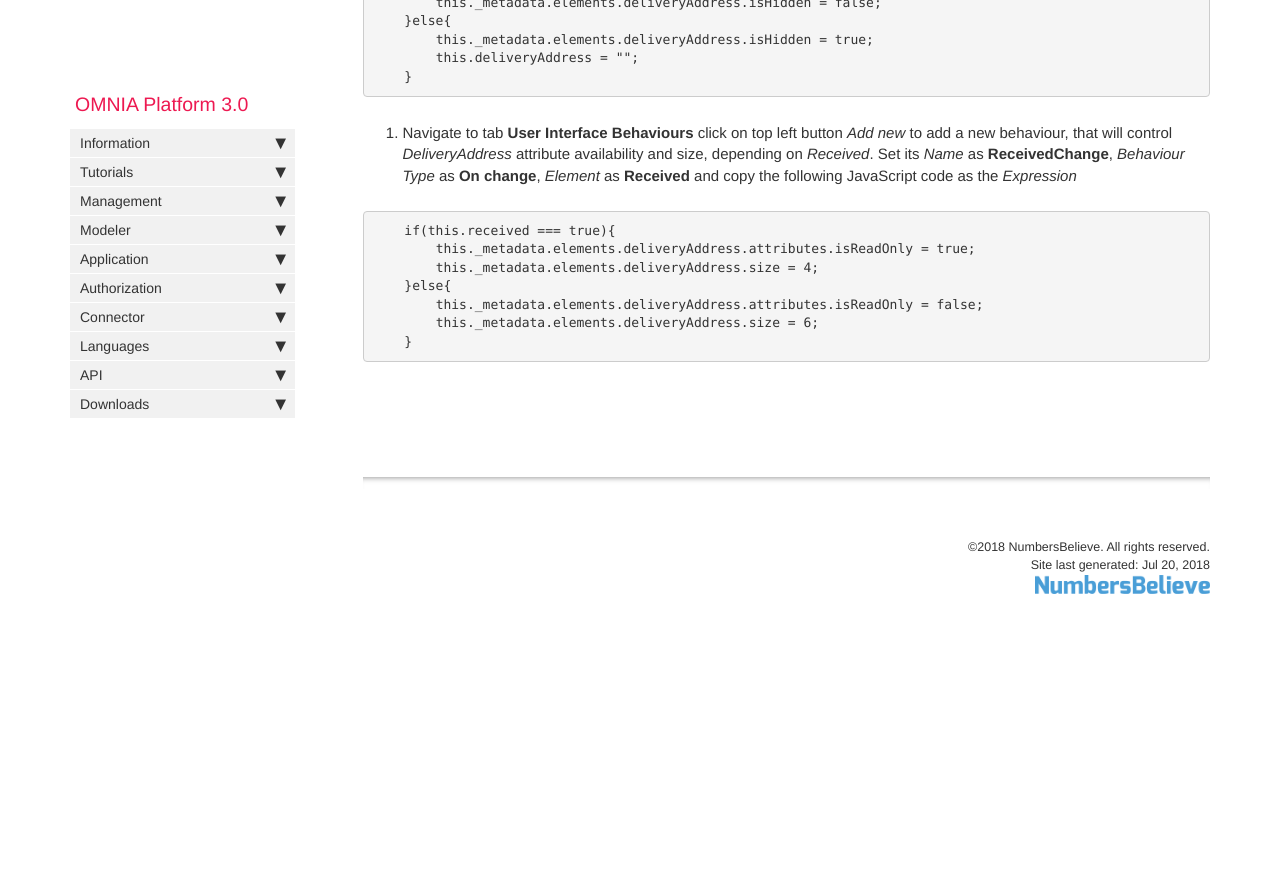
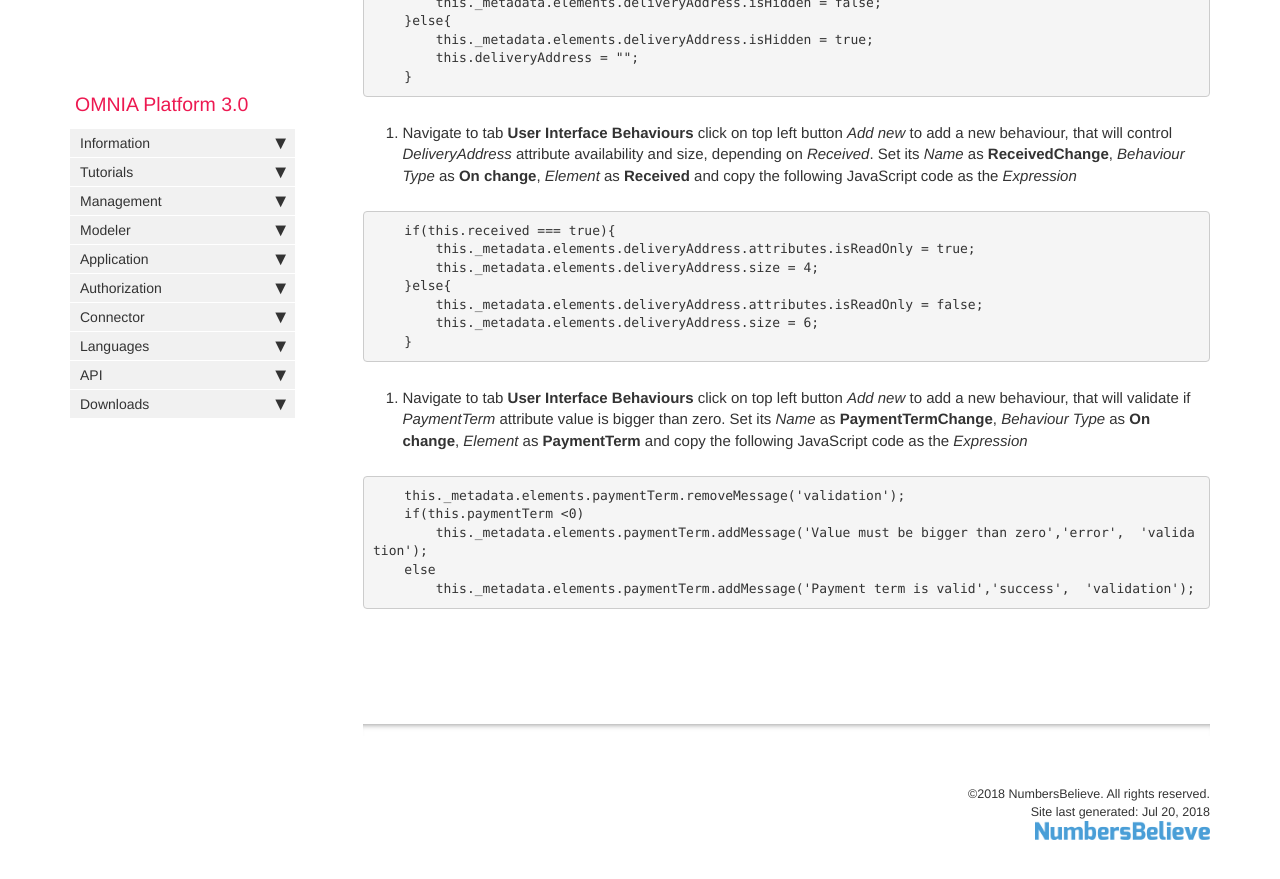
Before and after one commit to daniel8lopes/omnia3, a Jekyll site: the page built from docs/pages/omnia3/Tutorials/omnia3_uiextensibilitytutorial.md, in a window 1280 px wide and 900 px high, scrolled down 2155 px. Shown: the top 879 px of the window. Built offline with Jekyll 4.4.1, drawn with Linux system fonts in a browser that asks for light colours; nearby versions of some CDN libraries; comment, search, counter and statistics services are not loaded; before the commit the page ends 2809 px from its top, so only the background shows below that.

Commit message:
Update omnia3_uiextensibilitytutorial.md

````diff
--- a/docs/pages/omnia3/Tutorials/omnia3_uiextensibilitytutorial.md
+++ b/docs/pages/omnia3/Tutorials/omnia3_uiextensibilitytutorial.md
@@ -54,3 +54,13 @@ It is necessary to have completed the steps in the  [Beginner tutorial](http://d
         this._metadata.elements.deliveryAddress.size = 6;
     }
 ```
+
+7. Navigate to tab **User Interface Behaviours** click on top left button *Add new* to add a new behaviour, that will validate if   *PaymentTerm* attribute value is bigger than zero. Set its *Name* as **PaymentTermChange**, *Behaviour Type* as **On change**, *Element* as **PaymentTerm** and copy the following JavaScript code as the *Expression*
+
+```JavaScript
+    this._metadata.elements.paymentTerm.removeMessage('validation');
+    if(this.paymentTerm <0)
+        this._metadata.elements.paymentTerm.addMessage('Value must be bigger than zero','error',  'validation');
+    else
+        this._metadata.elements.paymentTerm.addMessage('Payment term is valid','success',  'validation');
+```
````
